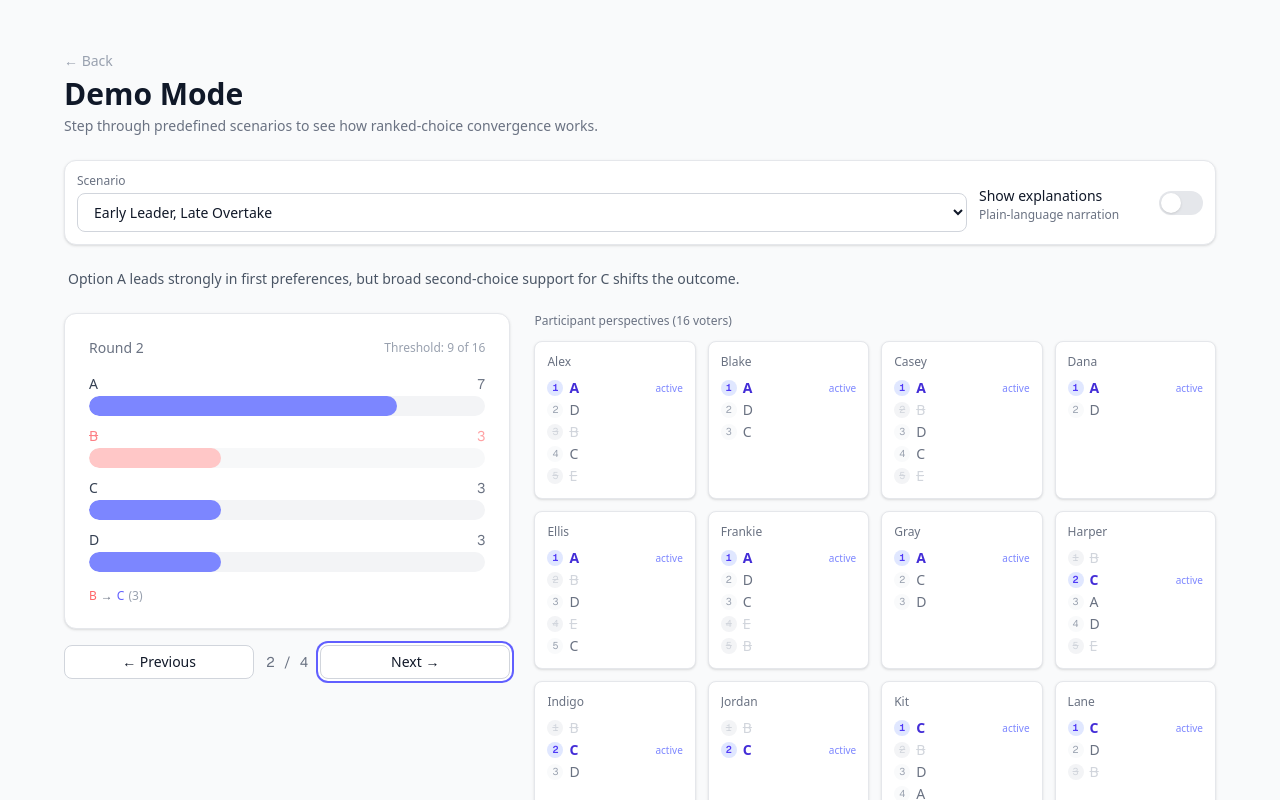
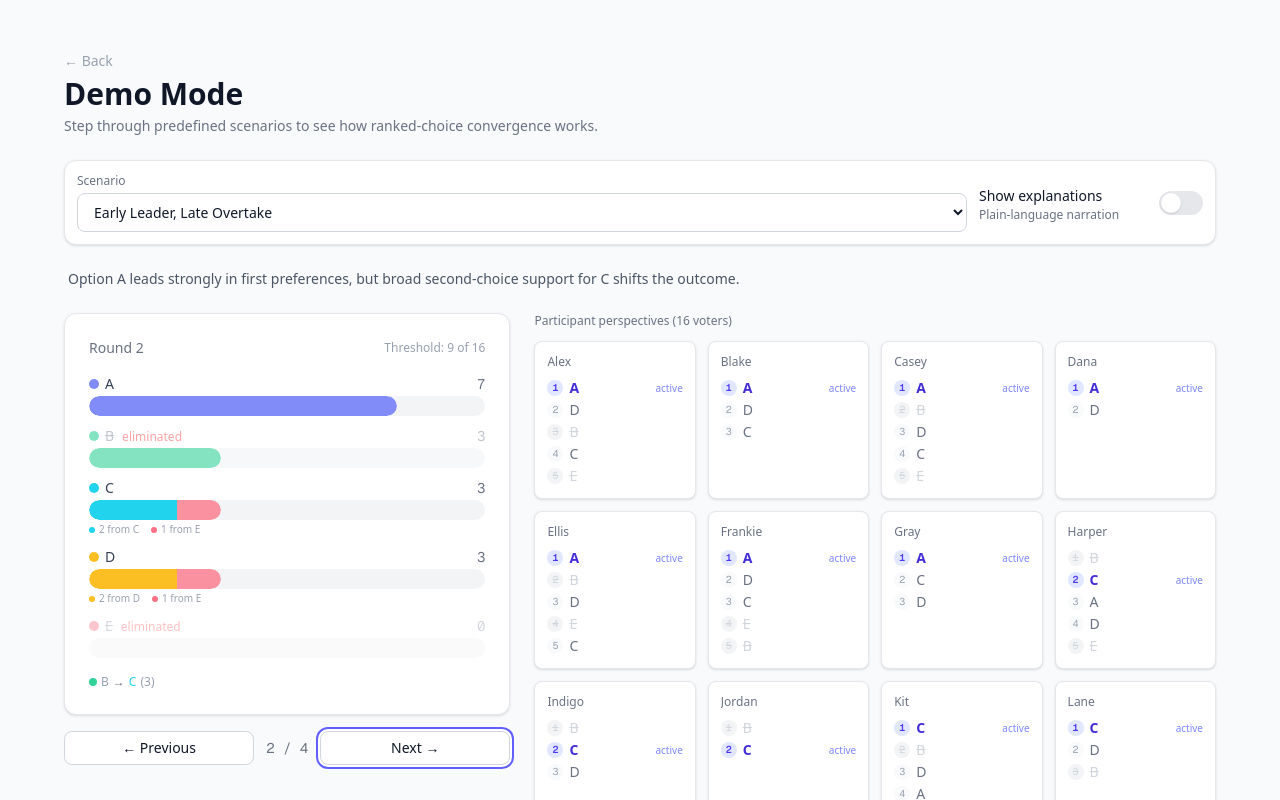
Before and after one commit to bmccall17/morethanone.io, a Next.js app: page /demo in a window 1280 px wide. Both pictures are taken after a click on the button "Next →". Shown: the top 800 px of the page. Built offline with nearby package versions, Linux system fonts and the light colour scheme.

Commit message:
Update DemoTallyView.tsx

```diff
--- a/src/components/demo/DemoTallyView.tsx
+++ b/src/components/demo/DemoTallyView.tsx
@@ -1,7 +1,7 @@
 'use client'
 
 import { useMemo } from 'react'
-import type { ConvergeResult } from '@/lib/engine/types'
+import type { ConvergeResult, ConvergeRound } from '@/lib/engine/types'
 
 interface DemoTallyViewProps {
   result: ConvergeResult
@@ -9,13 +9,70 @@ interface DemoTallyViewProps {
   roundNumber: number
 }
 
+// Hex colors for provenance segments — one per option position
+const OPTION_HEX = [
+  '#818cf8', // indigo-400
+  '#34d399', // emerald-400
+  '#22d3ee', // cyan-400
+  '#fbbf24', // amber-400
+  '#fb7185', // rose-400
+  '#a78bfa', // violet-400
+  '#f472b6', // pink-400
+  '#2dd4bf', // teal-400
+  '#f59e0b', // amber-500
+  '#6366f1', // indigo-500
+  '#10b981', // emerald-500
+  '#ec4899', // pink-500
+]
+
+function getColor(index: number): string {
+  return OPTION_HEX[index % OPTION_HEX.length]
+}
+
 /**
- * A controlled tally view for the demo page — same visual language as
- * RevealAnimation but stepped manually by the parent.
+ * Compute stacked provenance for each option at the given display round.
+ *
+ * At displayRound 1: all votes are self-sourced.
+ * At displayRound N>1: transfers from rounds[0]..rounds[N-2] have been applied.
+ * Eliminated options end up with total = 0.
  */
+function computeProvenance(
+  rounds: ConvergeRound[],
+  displayRound: number,
+  allOptions: string[]
+): Record<string, Record<string, number>> {
+  const prov: Record<string, Record<string, number>> = {}
+
+  // Seed: round 1 tallies, all self-sourced
+  for (const opt of allOptions) {
+    prov[opt] = { [opt]: rounds[0]?.tallies[opt] ?? 0 }
+  }
+
+  // Apply each prior round's elimination + transfers
+  for (let i = 0; i < displayRound - 1 && i < rounds.length; i++) {
+    const round = rounds[i]
+    if (!round.eliminated) break
+    const elim = round.eliminated
+
+    // Zero out eliminated option
+    prov[elim] = { [elim]: 0 }
+
+    // Distribute transfers to recipients
+    for (const t of round.transfers) {
+      if (t.to) {
+        if (!prov[t.to][elim]) prov[t.to][elim] = 0
+        prov[t.to][elim] += t.count
+      }
+    }
+  }
+
+  return prov
+}
+
 export default function DemoTallyView({ result, roundNumber }: DemoTallyViewProps) {
   const { rounds, winner } = result
 
+  // Stable option order from all rounds
   const allOptions = useMemo(() => {
     const opts = new Set<string>()
     for (const round of rounds) {
@@ -23,6 +80,13 @@ export default function DemoTallyView({ result, roundNumber }: DemoTallyViewProp
     }
     return [...opts]
   }, [rounds])
+
+  // Color index lookup
+  const colorIndex = useMemo(() => {
+    const map: Record<string, number> = {}
+    allOptions.forEach((opt, i) => { map[opt] = i })
+    return map
+  }, [allOptions])
 
   const maxTally = useMemo(() => {
     let max = 0
@@ -38,8 +102,14 @@ export default function DemoTallyView({ result, roundNumber }: DemoTallyViewProp
   const currentRound = rounds[clampedIndex]
   const isLastRound = clampedIndex === rounds.length - 1 && !currentRound.eliminated
 
-  // Collect all eliminated options up to but not including current round
-  const previouslyEliminated = useMemo(() => {
+  // Provenance for stacked bars at current display round
+  const provenance = useMemo(
+    () => computeProvenance(rounds, roundNumber, allOptions),
+    [rounds, roundNumber, allOptions]
+  )
+
+  // Options eliminated BEFORE this display round (bar already at 0)
+  const eliminatedBefore = useMemo(() => {
     const set = new Set<string>()
     for (let i = 0; i < clampedIndex; i++) {
       if (rounds[i].eliminated) set.add(rounds[i].eliminated!)
@@ -61,68 +131,127 @@ export default function DemoTallyView({ result, roundNumber }: DemoTallyViewProp
         </span>
       </div>
 
-      {/* Bar chart */}
+      {/* Stacked bar chart */}
       <div className="space-y-2.5">
         {allOptions.map(option => {
-          const count = currentRound.tallies[option]
-          const isGoneAlready = previouslyEliminated.has(option)
-          const isEliminatedNow = eliminatedThisRound === option
+          const optProv = provenance[option] || {}
+          const total = Object.values(optProv).reduce((s, v) => s + v, 0)
+          const isGone = eliminatedBefore.has(option)
+          const isElimNow = eliminatedThisRound === option
           const isTheWinner = isLastRound && option === winner
-          const barWidth = count !== undefined ? (count / maxTally) * 100 : 0
+          const barPct = (total / maxTally) * 100
 
-          if (isGoneAlready) return null
+          // Build ordered segments: self first, then transferred sources
+          const segments: { source: string; count: number; hex: string }[] = []
+          if (optProv[option] > 0) {
+            segments.push({ source: option, count: optProv[option], hex: getColor(colorIndex[option]) })
+          }
+          for (const [src, cnt] of Object.entries(optProv)) {
+            if (src !== option && cnt > 0) {
+              segments.push({ source: src, count: cnt, hex: getColor(colorIndex[src]) })
+            }
+          }
 
           return (
             <div
               key={option}
               className={`transition-opacity duration-500 ${
-                isEliminatedNow ? 'opacity-60' : 'opacity-100'
+                isGone ? 'opacity-40' : isElimNow ? 'opacity-60' : 'opacity-100'
               }`}
             >
+              {/* Label row */}
               <div className="flex items-center justify-between mb-0.5">
-                <span className={`text-sm font-medium ${
-                  isTheWinner
-                    ? 'text-indigo-700 font-bold'
-                    : isEliminatedNow
-                      ? 'text-red-500 line-through'
-                      : 'text-gray-700'
+                <div className="flex items-center gap-1.5">
+                  <span
+                    className="w-2.5 h-2.5 rounded-full shrink-0"
+                    style={{ backgroundColor: getColor(colorIndex[option]) }}
+                  />
+                  <span className={`text-sm font-medium ${
+                    isTheWinner
+                      ? 'text-indigo-700 font-bold'
+                      : isGone || isElimNow
+                        ? 'text-gray-400'
+                        : 'text-gray-700'
+                  }`}>
+                    {isGone || isElimNow
+                      ? <s>{option}</s>
+                      : option
+                    }
+                    {isTheWinner && (
+                      <span className="ml-2 text-indigo-500 text-xs font-normal">Winner</span>
+                    )}
+                    {(isGone || isElimNow) && (
+                      <span className="ml-2 text-red-400 text-xs font-normal">eliminated</span>
+                    )}
+                  </span>
+                </div>
+                <span className={`text-sm font-mono ${
+                  isGone || isElimNow ? 'text-gray-400' : 'text-gray-500'
                 }`}>
-                  {option}
-                  {isTheWinner && <span className="ml-2 text-indigo-500 text-xs">Winner</span>}
-                </span>
-                <span className={`text-sm font-mono ${
-                  isEliminatedNow ? 'text-red-400' : 'text-gray-500'
-                }`}>
-                  {count ?? 0}
+                  {total}
                 </span>
               </div>
+
+              {/* Stacked bar */}
               <div className="h-5 bg-gray-100 rounded-full overflow-hidden">
                 <div
-                  className={`h-full rounded-full transition-all duration-700 ease-out ${
-                    isTheWinner
-                      ? 'bg-indigo-500'
-                      : isEliminatedNow
-                        ? 'bg-red-300'
-                        : 'bg-indigo-400'
-                  }`}
-                  style={{ width: `${barWidth}%` }}
-                />
+                  className="h-full flex rounded-full overflow-hidden transition-all duration-700 ease-out"
+                  style={{ width: `${barPct}%` }}
+                >
+                  {segments.map(seg => {
+                    const segPct = total > 0 ? (seg.count / total) * 100 : 0
+                    const isSelf = seg.source === option
+                    return (
+                      <div
+                        key={seg.source}
+                        className="h-full transition-all duration-700 ease-out first:rounded-l-full last:rounded-r-full"
+                        style={{
+                          width: `${segPct}%`,
+                          backgroundColor: seg.hex,
+                          opacity: isSelf ? 1 : 0.75,
+                        }}
+                        title={isSelf ? `${seg.count} original` : `${seg.count} from ${seg.source}`}
+                      />
+                    )
+                  })}
+                </div>
               </div>
+
+              {/* Segment legend (only if bar has multiple sources) */}
+              {segments.length > 1 && (
+                <div className="flex flex-wrap gap-x-3 mt-0.5">
+                  {segments.map(seg => (
+                    <span key={seg.source} className="text-[10px] text-gray-400 flex items-center gap-1">
+                      <span
+                        className="w-1.5 h-1.5 rounded-full inline-block"
+                        style={{ backgroundColor: seg.hex }}
+                      />
+                      {seg.count} from {seg.source}
+                    </span>
+                  ))}
+                </div>
+              )}
             </div>
           )
         })}
       </div>
 
-      {/* Transfer indicators */}
+      {/* Transfer indicators for current round's elimination */}
       {currentRound.transfers.length > 0 && (
         <div className="space-y-0.5 text-xs text-gray-500">
           {currentRound.transfers.map((t, i) => (
             <div key={i} className="flex items-center gap-1">
-              <span className="text-red-400">{t.from}</span>
+              <span
+                className="w-2 h-2 rounded-full shrink-0"
+                style={{ backgroundColor: getColor(colorIndex[t.from]) }}
+              />
+              <span className="text-gray-400">{t.from}</span>
               <span>&rarr;</span>
-              <span className={t.to ? 'text-indigo-500' : 'text-gray-400'}>
-                {t.to ?? 'exhausted'}
-              </span>
+              {t.to ? (
+                <span style={{ color: getColor(colorIndex[t.to]) }}>{t.to}</span>
+              ) : (
+                <span className="text-gray-400">exhausted</span>
+              )}
               <span className="text-gray-400">({t.count})</span>
             </div>
           ))}
```
